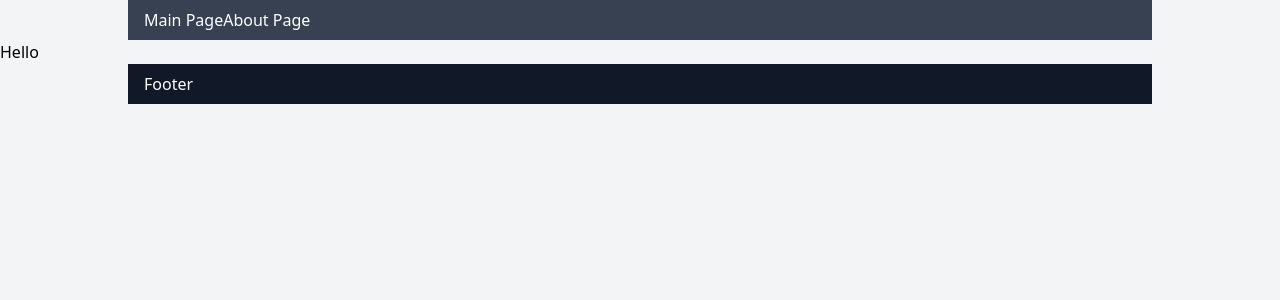
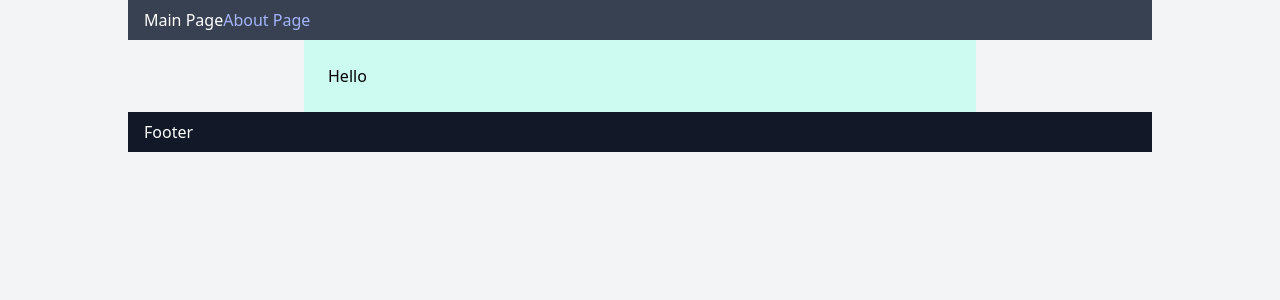
Before and after one commit to aleksander-mrozek/e-commerce, a Next.js app: page /about in a window 1280 px wide. Shown: the top 300 px of the page. Built offline with nearby package versions, Linux system fonts and the light colour scheme.

Commit message:
refactor(layout):introduce component composition

```diff
--- a/components/Footer.tsx
+++ b/components/Footer.tsx
@@ -3,5 +3,5 @@ export const Footer = () => {
     <footer className="bg-gray-900 px-4 py-2 text-white mx-auto max-w-5xl w-full">
       Footer
     </footer>
-  )
+  );
 };
--- a/components/Header.tsx
+++ b/components/Header.tsx
@@ -1,14 +1,20 @@
 import Link from "next/link";
+import { useRouter } from "next/router";
 
 export const Header = () => {
+  const router = useRouter();
   return (
     <header className="mx-auto max-w-5xl w-full">
       <nav className="bg-gray-700 px-4 py-2 text-white">
         <Link href="/">
-          <a>Main Page</a>
+          <a className={router.pathname === "/" ? "text-indigo-300" : ""}>
+            Main Page
+          </a>
         </Link>
         <Link href="/about">
-          <a>About Page</a>
+          <a className={router.pathname === "/about" ? "text-indigo-300" : ""}>
+            About Page
+          </a>
         </Link>
       </nav>
     </header>
--- /dev/null
+++ b/components/Main.tsx
@@ -0,0 +1,13 @@
+import { ReactNode } from "react";
+
+interface MainProps {
+  children: ReactNode;
+}
+
+export const Main = ({ children }: MainProps) => {
+  return (
+    <main className="bg-teal-100 flex-grow mx-auto max-w-2xl grid p-6 gap-6 sm:grid-cols-2">
+      {children}
+    </main>
+  );
+};
--- /dev/null
+++ b/components/Product.tsx
@@ -0,0 +1,20 @@
+import { Rating } from "./Rating";
+
+interface ProductProps {
+  data: {
+    description: string;
+    thumbnailUrl: string;
+    thumbnailAlt: string;
+    rating: number;
+  };
+}
+
+export const Product = ({ data }: ProductProps) => {
+  return (
+    <>
+      <img src={data.thumbnailUrl} alt={data.thumbnailAlt} />
+      <p>{data.description}</p>
+      <Rating rating={data.rating} />
+    </>
+  );
+};
--- /dev/null
+++ b/components/Rating.tsx
@@ -0,0 +1,7 @@
+interface RatingProps {
+  rating: number;
+}
+
+export const Rating = ({ rating }: RatingProps) => {
+  return <div className="text-blue-500 font-bold">{rating}</div>;
+};
--- a/pages/_app.tsx
+++ b/pages/_app.tsx
@@ -6,7 +6,7 @@ function MyApp({ Component, pageProps }: AppProps) {
     <div>
       <Component {...pageProps} />
     </div>
-  )
-};
+  );
+}
 
 export default MyApp;
--- a/pages/_document.tsx
+++ b/pages/_document.tsx
@@ -10,8 +10,8 @@ class MyDocument extends Document {
           <NextScript />
         </body>
       </Html>
-    )
+    );
   }
-};
+}
 
 export default MyDocument;
--- a/pages/about.tsx
+++ b/pages/about.tsx
@@ -1,14 +1,15 @@
+import { Header } from "../components/Header";
+import { Main } from "../components/Main";
 import { Footer } from "../components/Footer";
-import { Header } from "../components/Header";
 
 const AboutPage = () => {
   return (
     <div>
       <Header />
-      <main>Hello</main>
+      <Main>Hello</Main>
       <Footer />
     </div>
-  )
+  );
 };
 
 export default AboutPage;
--- a/pages/index.tsx
+++ b/pages/index.tsx
@@ -1,19 +1,25 @@
 import { Header } from "../components/Header";
+import { Main } from "../components/Main";
+import { Product } from "../components/Product";
 import { Footer } from "../components/Footer";
+
+const DATA = {
+  description: `Lorem ipsum dolor sit amet, consectetur adipiscing elit. Pellentesque
+  lobortis est at leo sodales, eu semper augue consectetur. Nulla id est
+  et sem faucibus ullamcorper et in urna. Morbi neque dolor, gravida
+  quis metus quis, convallis lacinia purus.`,
+  thumbnailUrl: `https://picsum.photos/id/104/384/216`,
+  thumbnailAlt: `dreamcatcher`,
+  rating: 4.5,
+};
 
 const Home = () => {
   return (
-    <div className="flex flex-col min-h-screen bg-teal-100">
+    <div className="flex flex-col min-h-screen">
       <Header />
-      <main className="flex-grow mx-auto max-w-2xl grid p-6 gap-6 sm:grid-cols-2">
-        <img src="https://picsum.photos/id/104/384/216" alt="dreamcatcher" />
-        <p>
-          Lorem ipsum dolor sit amet, consectetur adipiscing elit. Pellentesque
-          lobortis est at leo sodales, eu semper augue consectetur. Nulla id est
-          et sem faucibus ullamcorper et in urna. Morbi neque dolor, gravida
-          quis metus quis, convallis lacinia purus.
-        </p>
-      </main>
+      <Main>
+        <Product data={DATA} />
+      </Main>
       <Footer />
     </div>
   );
```
